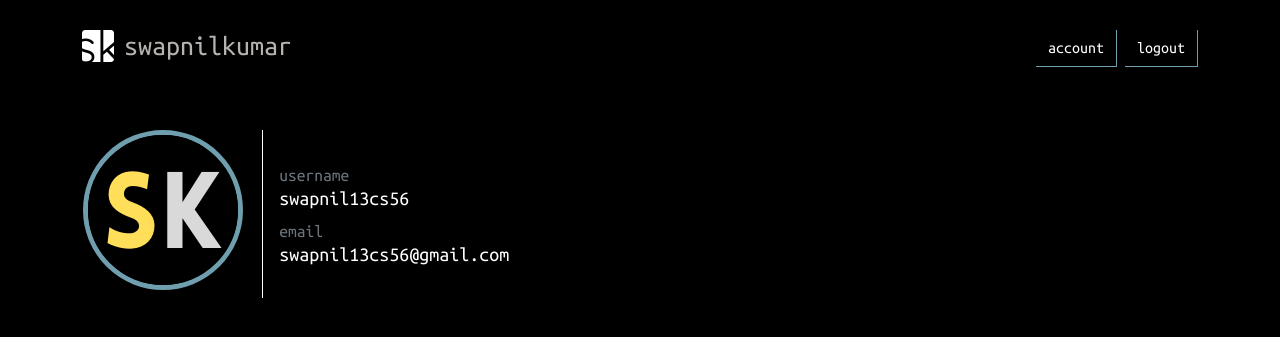
After one commit to Swapnil13cs56/flask-app, a Flask app: page /account in a window 1280 px wide. The commit adds this page. Shown: the top 337 px of the page. Run offline with Flask 2, Linux system fonts and the light colour scheme; a user stored in the database is signed in; some libraries are stand-ins or nearby versions.

Commit message:
login registration flow

```diff
--- a/swapnilblog/routes.py
+++ b/swapnilblog/routes.py
@@ -1,7 +1,8 @@
-from flask import render_template, url_for, flash, redirect
-from swapnilblog import app
+from flask import render_template, url_for, flash, redirect, request
+from swapnilblog import app, db, bcrypt
 from swapnilblog.forms import RegistrationForm, LoginForm
 from swapnilblog.models import User, Post
+from flask_login import login_user, current_user, logout_user, login_required
 
 posts = [
     {
@@ -38,19 +39,40 @@ def custom():
 
 @app.route("/register", methods=['GET', 'POST'])
 def register():
+    if current_user.is_authenticated:
+        return redirect(url_for('home'))
     form = RegistrationForm()
     if form.validate_on_submit():
-        flash(f'Account create for {form.username.data}!', 'success')
-        return redirect(url_for('home'))
+        hashed_pwd = bcrypt.generate_password_hash(form.password.data).decode('utf-8')
+        user = User(username=form.username.data, email=form.email.data, password=hashed_pwd)
+        db.session.add(user)
+        db.session.commit()
+        flash('Your account has been created! You are now able to log in', 'success')
+        return redirect(url_for('login'))
     return render_template('register.html', title='Register', form=form)
 
 @app.route("/login", methods=['GET', 'POST'])
 def login():
+    if current_user.is_authenticated:
+        return redirect(url_for('home'))
     form = LoginForm()
     if form.validate_on_submit():
-        if form.email.data == 'admin@admin.com' and form.password.data == 'adminpassword':
-            flash('You have been logged in!', 'success')
-            return redirect(url_for('home'))
+        user = User.query.filter_by(email=form.email.data).first()
+        if user and bcrypt.check_password_hash(user.password, form.password.data):
+            login_user(user, remember=form.rememberMe.data)
+            next_page = request.args.get('next')
+            return redirect(next_page) if next_page else redirect(url_for('home')) #ternary
         else:
             flash('login unsuccessful, please check email and password', 'danger')
     return render_template('login.html', title='Login', form=form)
+
+@app.route("/logout")
+def logout():
+    logout_user()
+    return redirect(url_for('home'))
+
+
+@app.route("/account")
+@login_required
+def account():
+    return render_template('account.html', title='account')
--- a/swapnilblog/static/main.css
+++ b/swapnilblog/static/main.css
@@ -40,7 +40,7 @@ h6 {
     color:white;
     background-color:black;
     margin-top:5%;
-    border-right: 1px solid #334443;
+    border-right: 1px solid #6f9eaf;
     text-align: right;
 }
 
--- /dev/null
+++ b/swapnilblog/templates/account.html
@@ -0,0 +1,26 @@
+{% extends "layout.html" %}
+{% block content %}
+
+
+
+
+        <div class="card mb-8" style="max-width: 540px;background-color:black;">
+            <div class="row g-0">
+              <div class="col-md-4">
+                <img src="{{ url_for('static',filename='assets/sk.png') }}"
+                style="border-radius:50%; border: 5px solid #6f9eaf;">
+              </div>
+              <div class="col-md-8" style="border-left: 1px solid white;">
+                <div class="card-body">
+                  <!-- <h5 class="card-title">account</h5> -->
+                  <p class="card-text">
+                      <h5><span><p class="card-text"><small class="text-muted">username</small></p></span>{{ current_user.username }}</h5>
+                      <h5><span><p class="card-text"><small class="text-muted">email</small></p></span>{{ current_user.email }}</h5></p>
+                  <!-- <p class="card-text"><small class="text-muted">Last updated 3 mins ago</small></p> -->
+                </div>
+              </div>
+            </div>
+          </div>
+
+
+{% endblock content %}
--- a/swapnilblog/templates/home.html
+++ b/swapnilblog/templates/home.html
@@ -18,7 +18,7 @@
 
     <div class="card custom-card" style="width: 15rem;float: right;">
         <!-- <img src="{{ url_for('static',filename='assets/sklogo.png') }}" class="card-img-top" alt="..."> -->
-        <div class="card-body" style="border-bottom: 1px solid #52734d;">
+        <div class="card-body" style="border-bottom: 1px solid #6f9eaf;background-color:#30475e">
             <h5 class="card-title">quick links</h5>
             <!-- <p class="card-text">access your quick links here</p> -->
         </div>
--- a/swapnilblog/templates/layout.html
+++ b/swapnilblog/templates/layout.html
@@ -40,10 +40,17 @@
             <div class="col-md-2">
 
                 <div class="account" style="float: right;">
-                    <a href="{{ url_for('login') }}" class="btn btn-light custom-social"
-                        style="border-radius: 0;background-color:transparent;border:none;color:white;border-bottom:1px solid #6f9eaf;border-right: 1px solid #6f9eaf;">login</a>
-                    <a href="{{ url_for('register') }}" class="btn btn-light custom-social"
+                    {% if current_user.is_authenticated %}
+                    <a href="{{ url_for('account') }}" class="btn btn-light custom-social"
+                            style="border-radius: 0;background-color:transparent;border:none;color:white;border-bottom:1px solid #6f9eaf;border-right: 1px solid #6f9eaf;">account</a>
+                    <a href="{{ url_for('logout') }}" class="btn btn-light custom-social"
+                            style="border-radius: 0;background-color:transparent;border:none;color:white;border-bottom:1px solid #6f9eaf;border-right: 1px solid #6f9eaf;">logout</a>
+                    {% else %}
+                        <a href="{{ url_for('login') }}" class="btn btn-light custom-social"
+                            style="border-radius: 0;background-color:transparent;border:none;color:white;border-bottom:1px solid #6f9eaf;border-right: 1px solid #6f9eaf;">login</a>
+                        <a href="{{ url_for('register') }}" class="btn btn-light custom-social"
                         style="border-radius: 0;background-color:transparent;border:none;color:white;border-bottom:1px solid #6f9eaf;border-left: 1px solid #6f9eaf;">register</a>
+                    {% endif %}
                 </div>
 
                 <!-- <h2 style="float: right;margin-left: 15px;"><i class="bi bi-instagram"></i></h2>
```
Also changed, not shown: swapnilblog/__init__.py (+6 -1 lines), swapnilblog/forms.py (+11 -1 lines), swapnilblog/models.py (+7 -2 lines), swapnilblog/site.db.
